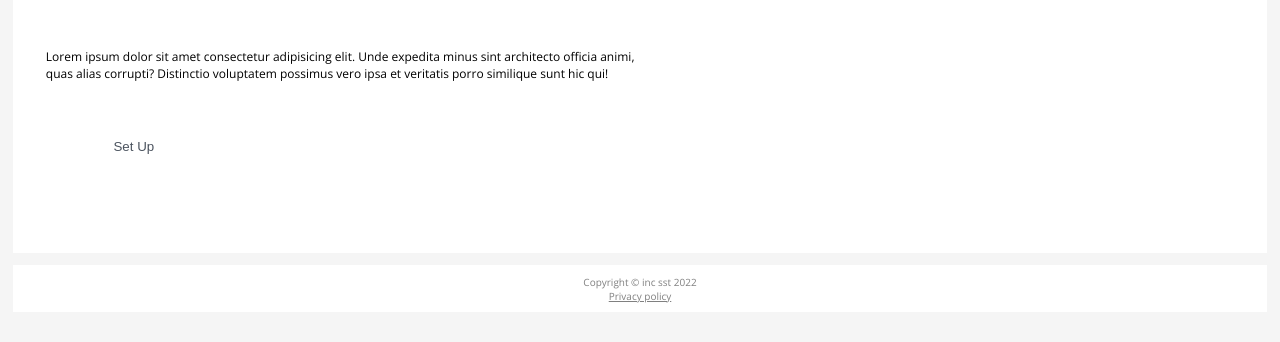
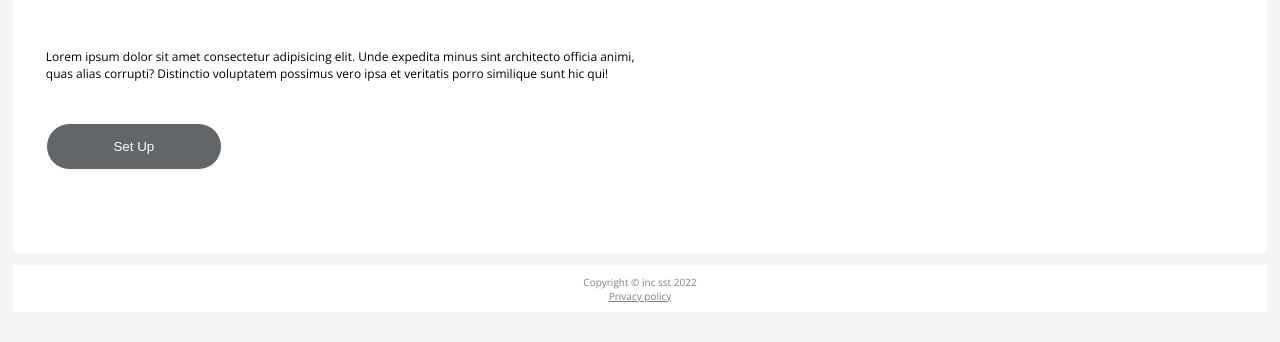
Before and after one commit to kairuler/FETup, a website with bundled scripts: page public/index.html in a window 1280 px wide. In both pictures the pointer is over the button "Set Up". Shown: the part 362-704 px from the top of the page. Built offline with nearby package versions, Linux system fonts and the light colour scheme; no server answers.

```diff
--- a/public/styles.css
+++ b/public/styles.css
@@ -141,8 +141,8 @@
 
 .introduction button:hover,
 .setup button:hover {
-    background-color: white;
-    color: #1F2937;
+    background-color: #3c4043;
+    color: white;
 }
 
 footer {
```
Also changed, not shown: public/setup.html (+1 -1 lines).
